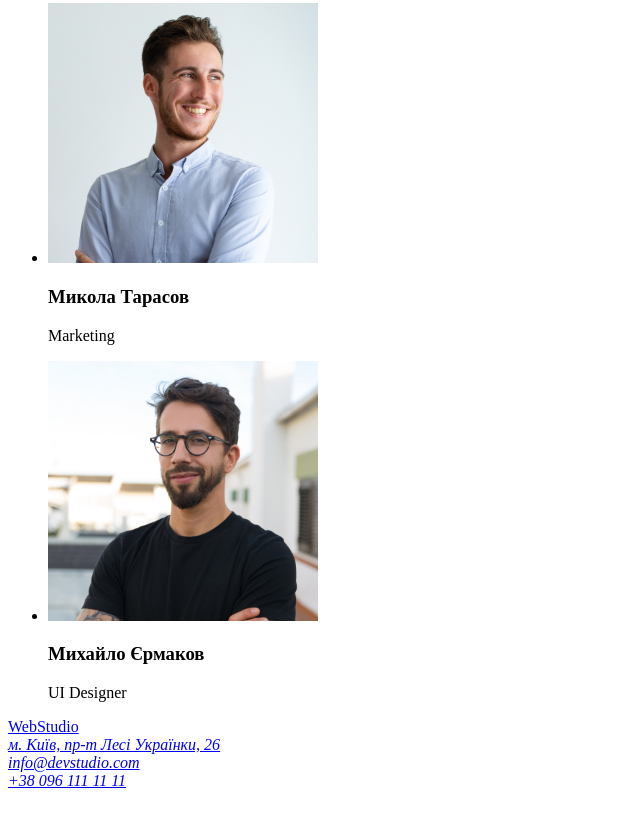
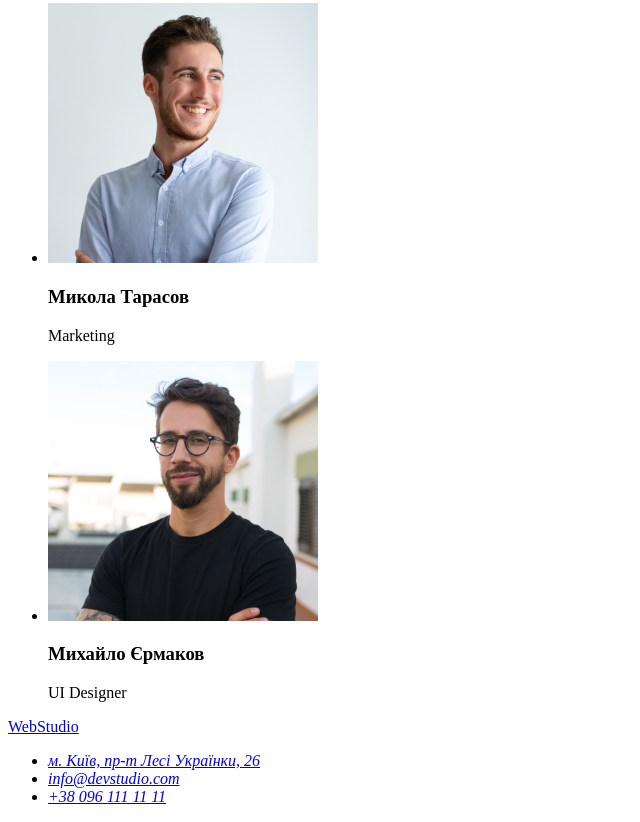
Before and after one commit to AleksandrEmchenko/goit-markup-hw-01, a plain HTML site: page index.html in a window 1280 px wide. Shown: the part 2315-3137 px from the top of the page, without its empty margins (0-640 px from the left). Before the commit the page ends 3113 px from the top, so only its background shows below. Drawn offline with Linux system fonts and the light colour scheme.

Commit message:
Добавляет type. Исправляет address
В секции Hero, в button добавлен type="button".
В footer-e внутри address добавлен список элементов и rel="noopener noreferrel" в ссылку на внешнюю страницу.

```diff
--- a/index.html
+++ b/index.html
@@ -29,7 +29,7 @@
 
         <section class="hero">
             <h1>Ефективні рішення для вашого бізнесу</h1>
-            <button>Замовити послугу</button>
+            <button type=""button">Замовити послугу</button>
         </section>
 
         <!-- Особливості -->
@@ -98,11 +98,13 @@
     <footer>
         <a href="./index.html" class="logo" lang="en">WebStudio</a>
         <address>
-            <a href="https://www.google.com/maps/place/%D0%B1%D1%83%D0%BB.+%D0%9B%D0%B5%D1%81%D0%B8+%D0%A3%D0%BA%D1%80%D0%B0%D0%B8%D0%BD%D0%BA%D0%B8,+26,+%D0%9A%D0%B8%D0%B5%D0%B2,+02000/@50.4265841,30.5361971,17z/data=!3m1!4b1!4m5!3m4!1s0x40d4cf0e033ecbe9:0x57a4dffefec77da0!8m2!3d50.4265807!4d30.5383858">
-               м. Київ, пр-т Лесі Українки, 26
-            </a><br>
-            <a href="mailto:info@devstudio.com">info@devstudio.com</a><br>
-            <a href="tel:+380961111111">+38 096 111 11 11</a>
+            <ul>
+                <li><a href="https://www.google.com/maps/place/%D0%B1%D1%83%D0%BB.+%D0%9B%D0%B5%D1%81%D0%B8+%D0%A3%D0%BA%D1%80%D0%B0%D0%B8%D0%BD%D0%BA%D0%B8,+26,+%D0%9A%D0%B8%D0%B5%D0%B2,+02000/@50.4265841,30.5361971,17z/data=!3m1!4b1!4m5!3m4!1s0x40d4cf0e033ecbe9:0x57a4dffefec77da0!8m2!3d50.4265807!4d30.5383858" rel="noreferrer noopener">
+               м. Київ, пр-т Лесі Українки, 26</a>
+                </li>
+                <li><a href="mailto:info@devstudio.com">info@devstudio.com</a></li>
+                <li><a href="tel:+380961111111">+38 096 111 11 11</a></li>
+            </ul>
         </address>
     </footer>
 
```
